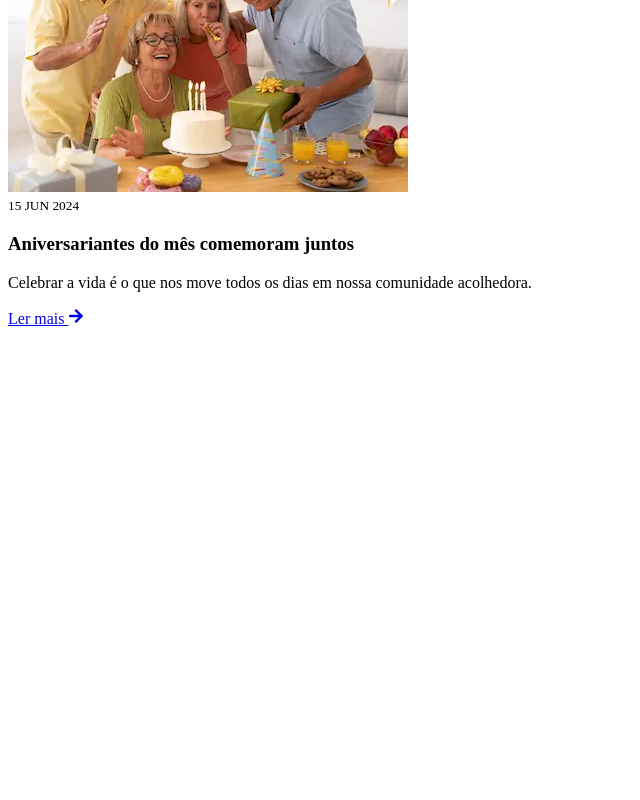
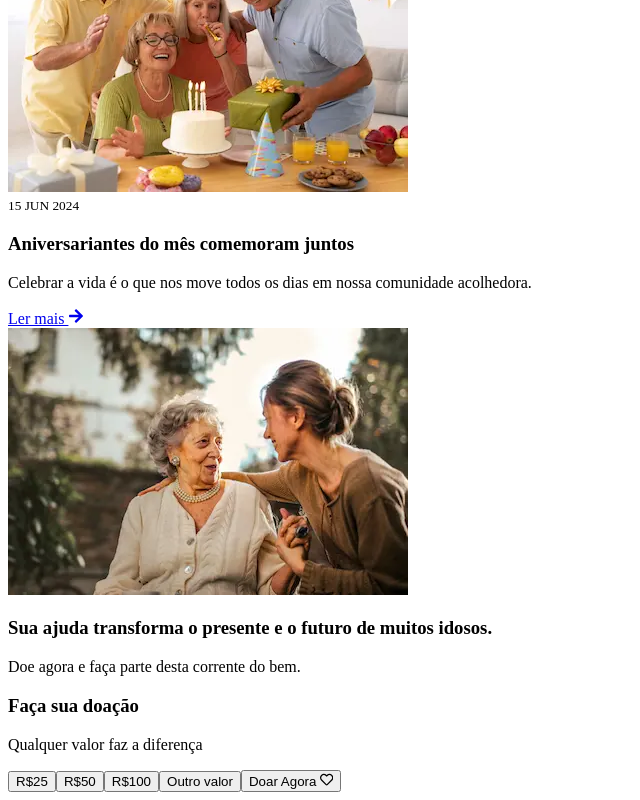
Before and after one commit to Reviero-DEV/La-os-do-Tempo, a React (Vite) app: page / in a window 1280 px wide. Shown: the part 6311-7111 px from the top of the page, without its empty margins (0-640 px from the left). Before the commit the page ends 6647 px from the top, so only its background shows below. Built offline with nearby package versions, Linux system fonts and the light colour scheme.

Commit message:
feat(section): adiciona secao de doacoes

```diff
--- a/src/App.jsx
+++ b/src/App.jsx
@@ -7,6 +7,7 @@ import Impact from "./sections/impact";
 import Testimonials from "./sections/testimonials";
 import HowHelp from "./sections/howHelp";
 import NewsEvents from "./sections/newsEvents";
+import Donation from "./sections/DonationBanner";
 
 function App() {
   return (
@@ -21,6 +22,7 @@ function App() {
         <Testimonials />
         <HowHelp />
         <NewsEvents />
+        <Donation />
       </main>
     </>
   );
--- /dev/null
+++ b/src/sections/DonationBanner.jsx
@@ -0,0 +1,31 @@
+import { FaRegHeart } from "react-icons/fa";
+import imgBanner from "../assets/images/banner/banner.webp"
+
+export default function Donation() {
+  return (
+    <section className="section-donation">
+      <div className="container-donation">
+        <div className="banner-img">
+          <img src={imgBanner} alt="Banner principal da instituição" />
+        </div>
+        <div className="text-donation">
+          <h3>Sua ajuda transforma o presente e o futuro de muitos idosos.</h3>
+          <p>Doe agora e faça parte desta corrente do bem.</p>
+        </div>
+        <div className="donation-controls">
+          <h3>Faça sua doação</h3>
+          <p>Qualquer valor faz a diferença</p>
+          <div className="value-options">
+            <button className="btn-value">R$25</button>
+            <button className="btn-value">R$50</button>
+            <button className="btn-value">R$100</button>
+            <button className="btn-value outline">Outro valor</button>
+            <button className="btn-donate-now">
+              Doar Agora <FaRegHeart />
+            </button>
+          </div>
+        </div>
+      </div>
+    </section>
+  );
+}
```
Also changed, not shown: src/assets/images/banner/banner.webp (added).
